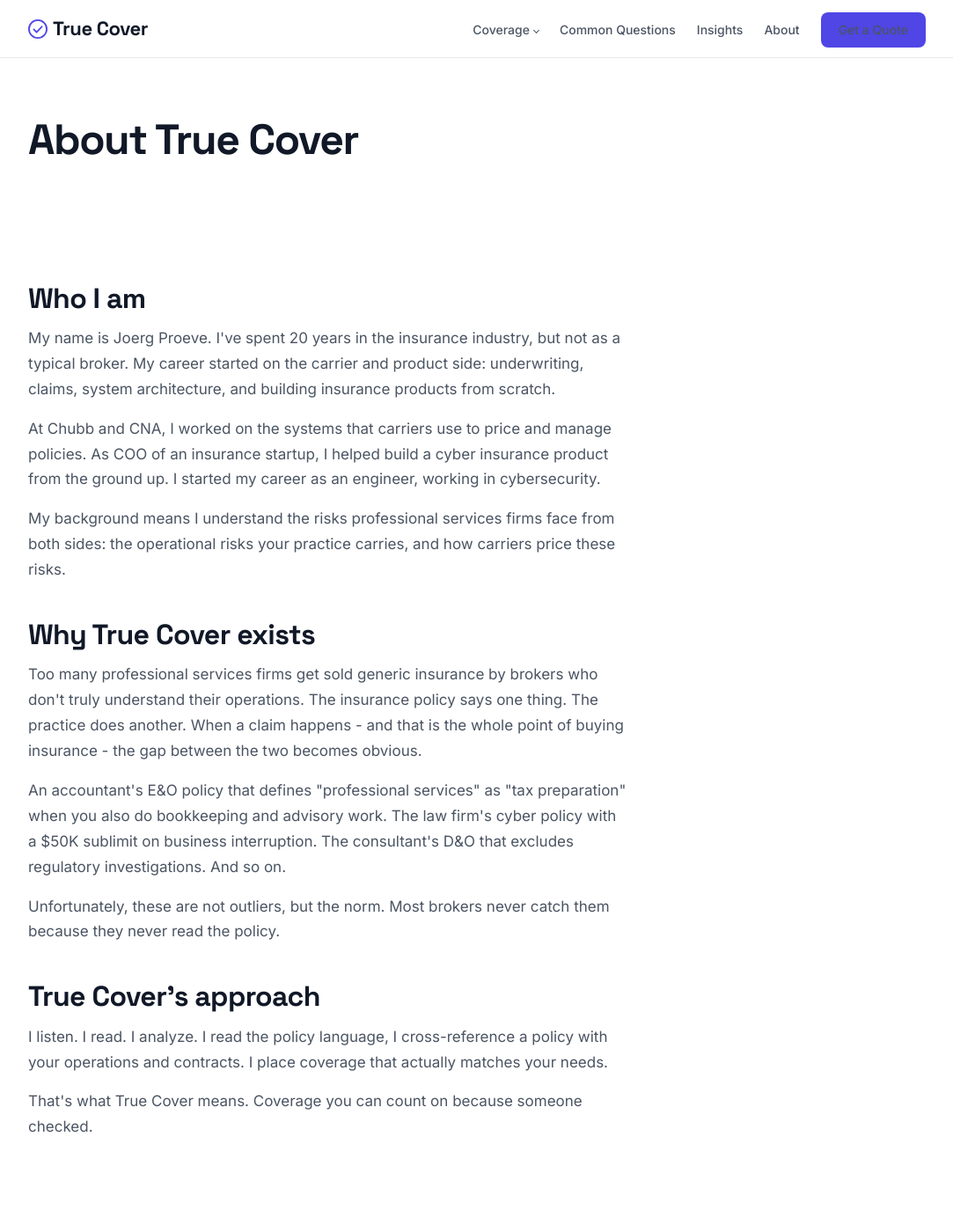
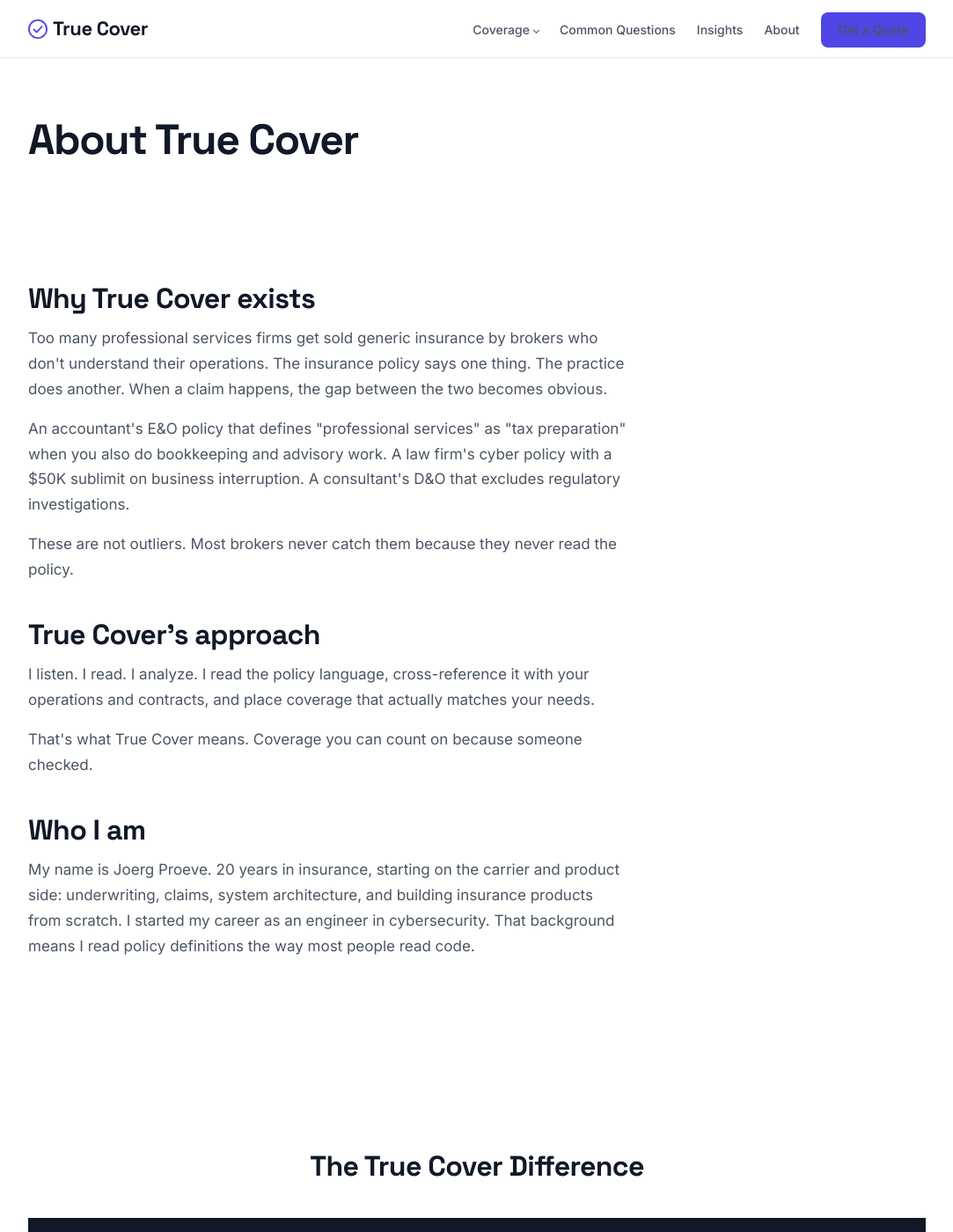
Before and after one commit to joeproe1/truecover.us, a Jekyll site: the page built from about.html, in a window 1280 px wide and 1400 px high. Shown: the whole window at 88% size, without its empty margins (98-1181 px from the left). Built offline with Jekyll 4.4.1, drawn with Linux system fonts in a browser that asks for light colours; some of the changed text lies outside the part shown.

Commit message:
Restructure About page (lead with True Cover), simplify footer
Co-Authored-By: Claude Opus 4.6 <noreply@anthropic.com>

```diff
--- a/_includes/footer.html
+++ b/_includes/footer.html
@@ -3,14 +3,12 @@
         <div class="footer-content">
             <div class="footer-brand">
                 <a href="{{ '/' | relative_url }}" class="logo"><svg class="logo-mark" width="22" height="22" viewBox="0 0 24 24" fill="none" xmlns="http://www.w3.org/2000/svg"><circle cx="12" cy="12" r="11" stroke="#4F46E5" stroke-width="2"/><path d="M7 12.5L10.5 16L17 9" stroke="#4F46E5" stroke-width="2" stroke-linecap="round" stroke-linejoin="round"/></svg> True Cover</a>
-                <p>&copy; {{ site.time | date: '%Y' }} Breezy Risk Advisors LLC</p>
+                <p>Serving professional services firms along the East Coast.</p>
+                <p>&copy; {{ site.time | date: '%Y' }} True Cover, a DBA of Breezy Risk Advisors LLC</p>
             </div>
             <div class="footer-links">
                 <ul>
                     <li><a href="{{ '/coverage/' | relative_url }}">Coverage</a></li>
-                    <li><a href="{{ '/professional-liability/' | relative_url }}">Professional Liability</a></li>
-                    <li><a href="{{ '/cyber-insurance/' | relative_url }}">Cyber</a></li>
-                    <li><a href="{{ '/do-insurance/' | relative_url }}">D&O</a></li>
                     <li><a href="{{ '/common-questions/' | relative_url }}">Common Questions</a></li>
                     <li><a href="{{ '/insights/' | relative_url }}">Insights</a></li>
                     <li><a href="{{ '/about/' | relative_url }}">About</a></li>
--- a/_sass/_footer.scss
+++ b/_sass/_footer.scss
@@ -18,7 +18,6 @@
         color: white;
         font-size: 18px;
         margin-bottom: 4px;
-        display: inline-block;
     }
 }
 
--- a/about.html
+++ b/about.html
@@ -13,19 +13,17 @@ description: "About True Cover. Insurance brokerage for accounting firms, law fi
 <section class="about-content">
     <div class="container">
         <div class="about-body">
-            <h2>Who I am</h2>
-            <p>My name is Joerg Proeve. I've spent 20 years in the insurance industry, but not as a typical broker. My career started on the carrier and product side: underwriting, claims, system architecture, and building insurance products from scratch.</p>
-            <p>At Chubb and CNA, I worked on the systems that carriers use to price and manage policies. As COO of an insurance startup, I helped build a cyber insurance product from the ground up. I started my career as an engineer, working in cybersecurity.</p>
-            <p>My background means I understand the risks professional services firms face from both sides: the operational risks your practice carries, and how carriers price these risks.</p>
-
             <h2>Why True Cover exists</h2>
-            <p>Too many professional services firms get sold generic insurance by brokers who don't truly understand their operations. The insurance policy says one thing. The practice does another. When a claim happens - and that is the whole point of buying insurance - the gap between the two becomes obvious.</p>
-            <p>An accountant's E&O policy that defines "professional services" as "tax preparation" when you also do bookkeeping and advisory work. The law firm's cyber policy with a $50K sublimit on business interruption. The consultant's D&O that excludes regulatory investigations. And so on.</p>
-            <p>Unfortunately, these are not outliers, but the norm. Most brokers never catch them because they never read the policy.</p>
+            <p>Too many professional services firms get sold generic insurance by brokers who don't understand their operations. The insurance policy says one thing. The practice does another. When a claim happens, the gap between the two becomes obvious.</p>
+            <p>An accountant's E&O policy that defines "professional services" as "tax preparation" when you also do bookkeeping and advisory work. A law firm's cyber policy with a $50K sublimit on business interruption. A consultant's D&O that excludes regulatory investigations.</p>
+            <p>These are not outliers. Most brokers never catch them because they never read the policy.</p>
 
             <h2>True Cover's approach</h2>
-            <p>I listen. I read. I analyze. I read the policy language, I cross-reference a policy with your operations and contracts. I place coverage that actually matches your needs.</p>
+            <p>I listen. I read. I analyze. I read the policy language, cross-reference it with your operations and contracts, and place coverage that actually matches your needs.</p>
             <p>That's what True Cover means. Coverage you can count on because someone checked.</p>
+
+            <h2>Who I am</h2>
+            <p>My name is Joerg Proeve. 20 years in insurance, starting on the carrier and product side: underwriting, claims, system architecture, and building insurance products from scratch. I started my career as an engineer in cybersecurity. That background means I read policy definitions the way most people read code.</p>
         </div>
     </div>
 </section>
```
